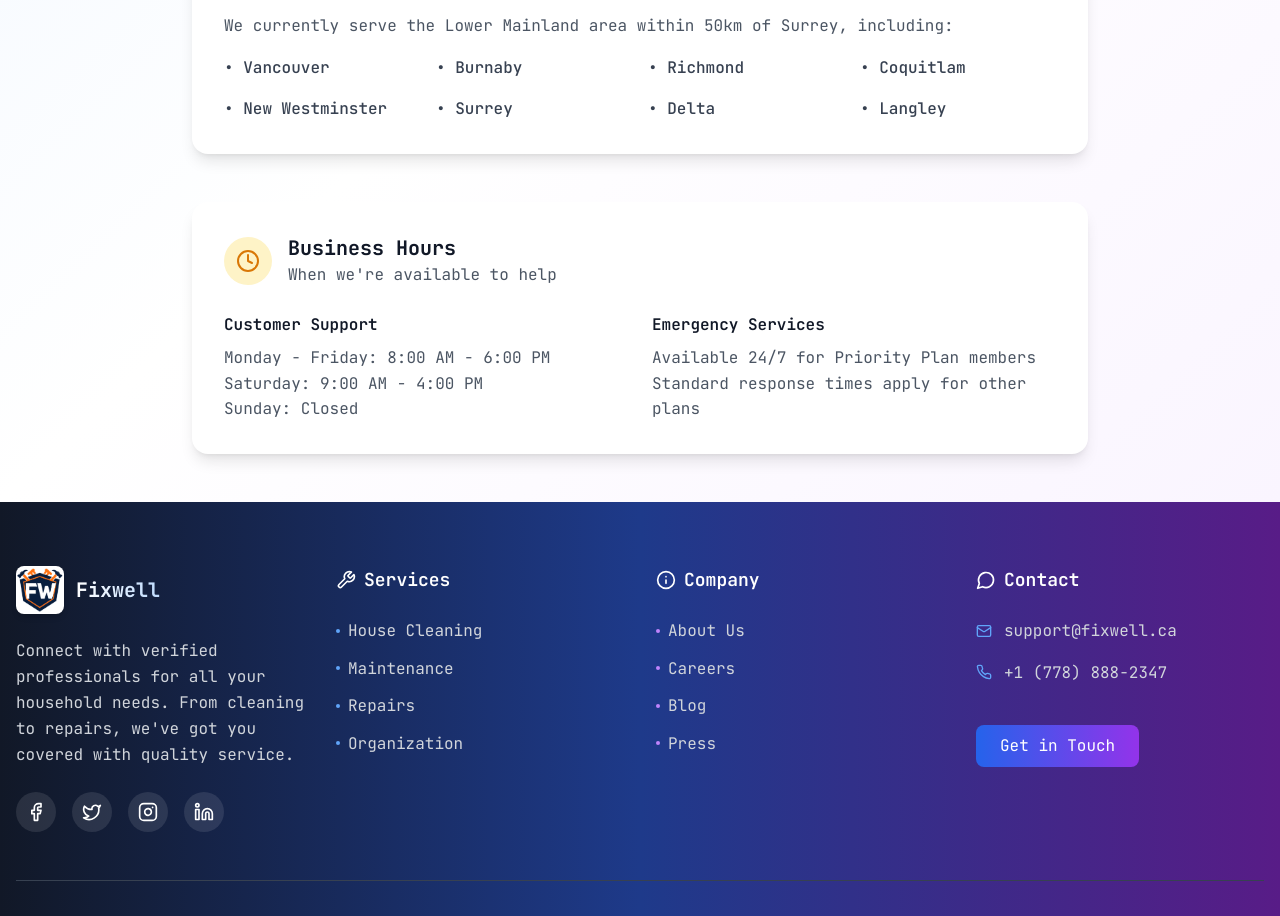
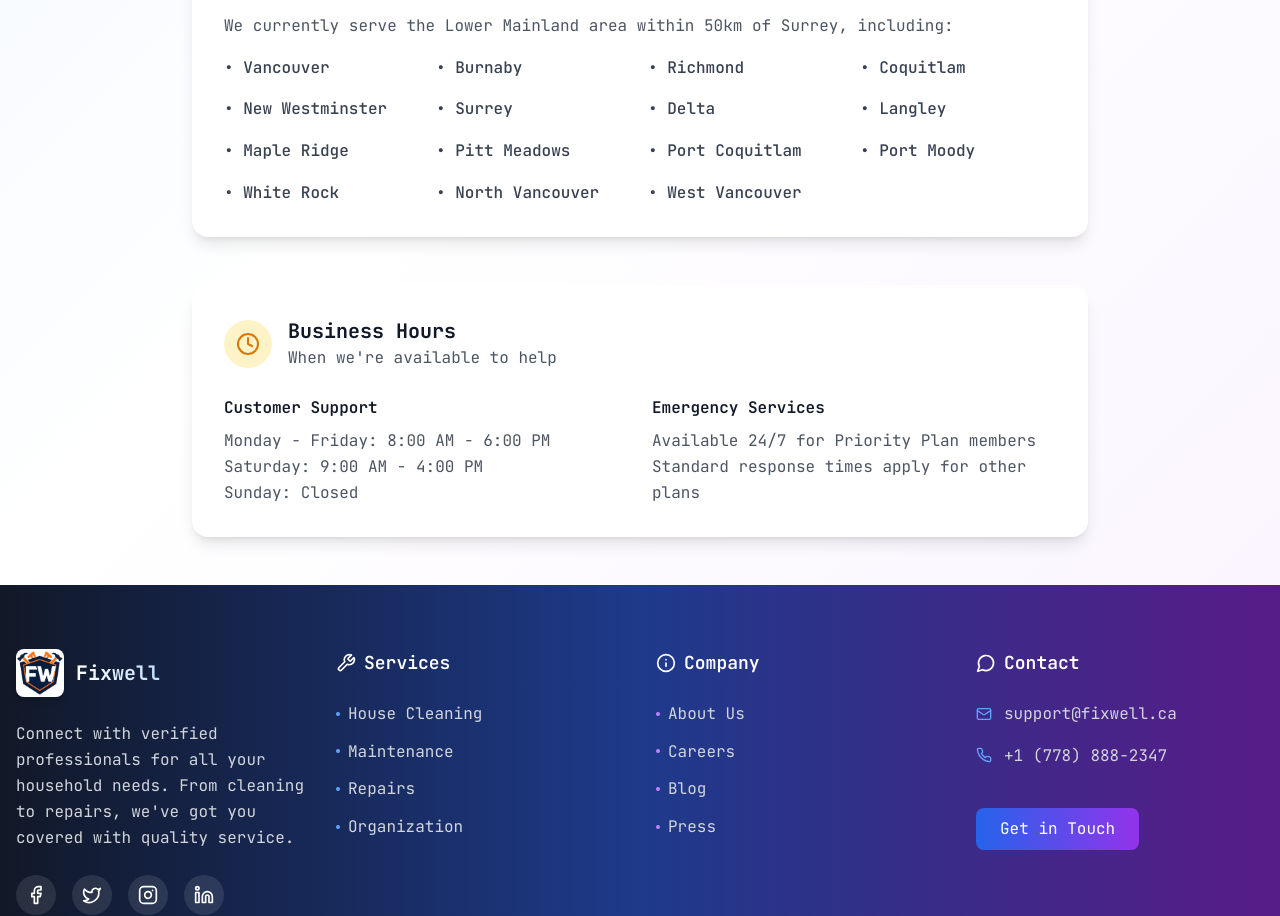
Before and after one commit to fixwellinc/household-services-platform, a Next.js app in the folder apps/frontend/: page /contact in a window 1280 px wide. Shown: the part 840-1756 px from the top of the page. Built offline with nearby package versions, Linux system fonts and the light colour scheme; no server answers.

Commit message:
Update Services page stats to 10K+ and add all cities to Contact page service area

```diff
--- a/apps/frontend/app/contact/page.tsx
+++ b/apps/frontend/app/contact/page.tsx
@@ -88,6 +88,13 @@ export default function ContactPage() {
               <div className="text-gray-700 font-medium">• Surrey</div>
               <div className="text-gray-700 font-medium">• Delta</div>
               <div className="text-gray-700 font-medium">• Langley</div>
+              <div className="text-gray-700 font-medium">• Maple Ridge</div>
+              <div className="text-gray-700 font-medium">• Pitt Meadows</div>
+              <div className="text-gray-700 font-medium">• Port Coquitlam</div>
+              <div className="text-gray-700 font-medium">• Port Moody</div>
+              <div className="text-gray-700 font-medium">• White Rock</div>
+              <div className="text-gray-700 font-medium">• North Vancouver</div>
+              <div className="text-gray-700 font-medium">• West Vancouver</div>
             </div>
           </div>
 
--- a/apps/frontend/app/services/page.tsx
+++ b/apps/frontend/app/services/page.tsx
@@ -172,7 +172,7 @@ export default function ServicesPage() {
             {/* Stats */}
             <div className="grid grid-cols-3 gap-6 max-w-2xl mx-auto mb-12">
               <div className="text-center">
-                <div className="text-3xl font-bold text-blue-600 mb-2">500+</div>
+                <div className="text-3xl font-bold text-blue-600 mb-2">10K+</div>
                 <div className="text-sm text-gray-600">Happy Customers</div>
               </div>
               <div className="text-center">
```
